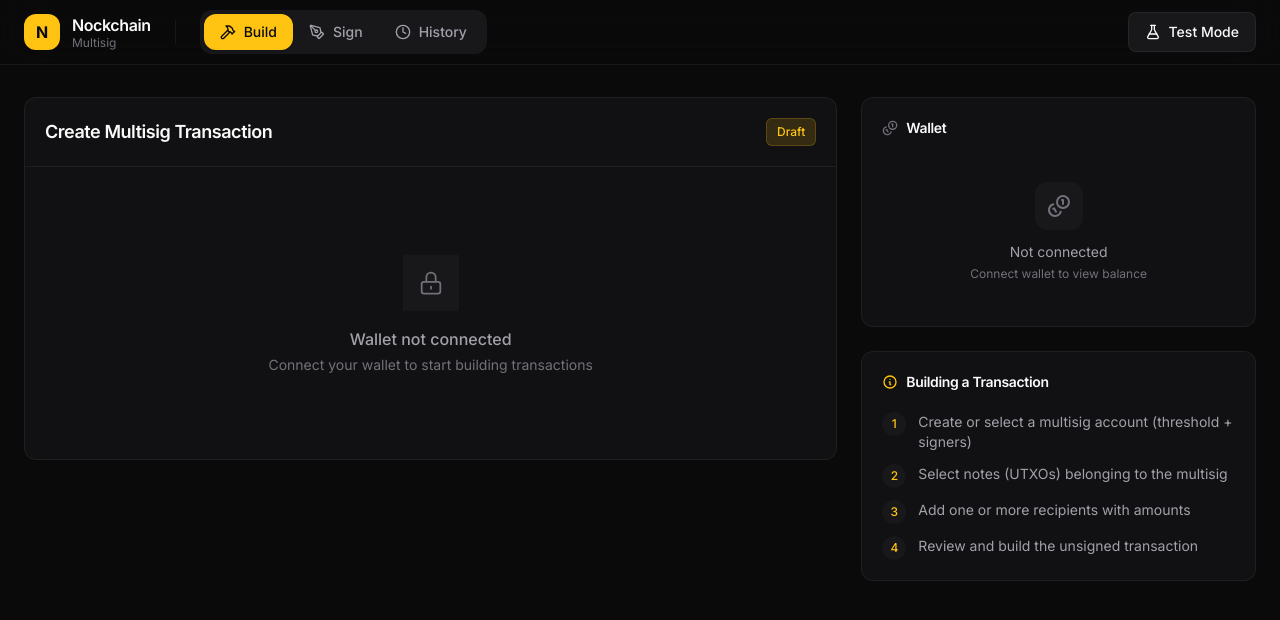
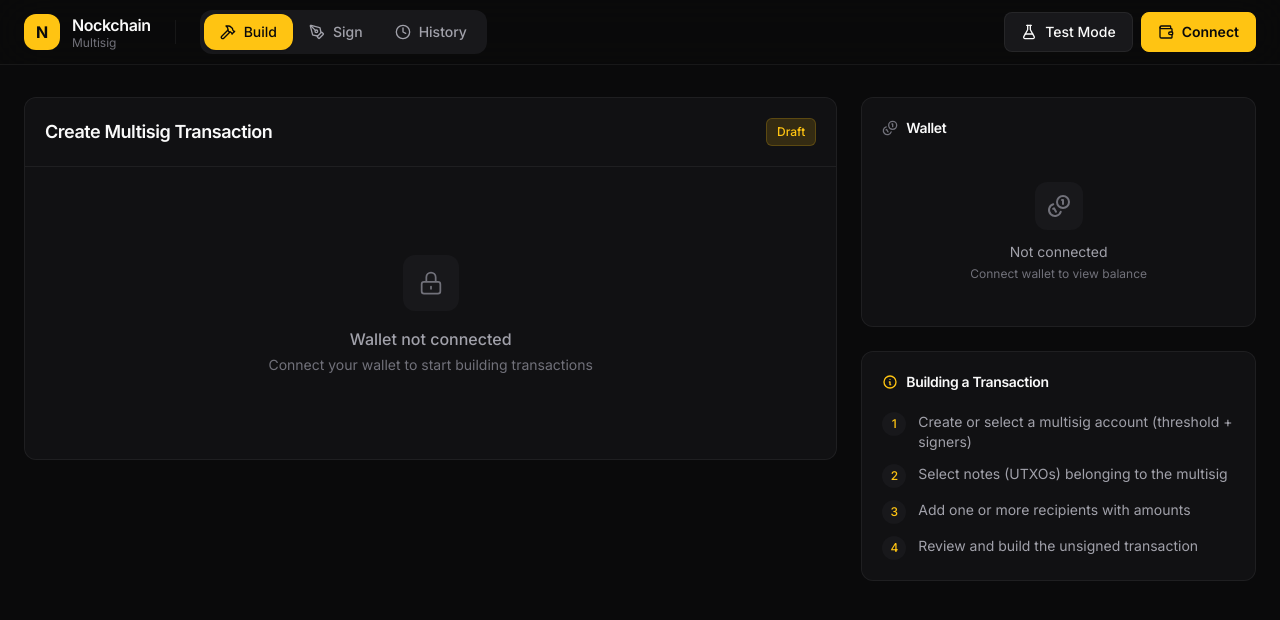
Before and after one commit to borngraced/nockbox-multisig, a React (Vite) app: page / in a window 1280 px wide. Shown: the top 620 px of the page. Built offline with nearby package versions, Linux system fonts and the light colour scheme; what @nockbox/iris-sdk would draw is missing.

Commit message:
show connect button anyways and always

```diff
--- a/src/features/transaction/transaction-builder.tsx
+++ b/src/features/transaction/transaction-builder.tsx
@@ -76,7 +76,7 @@ export function TransactionBuilder({
   if (!isConnected) {
     return (
       <div className="flex flex-col items-center justify-center py-16 text-center">
-        <div className="h-14 w-14 bg-tertiary flex items-center justify-center mb-4">
+        <div className="h-14 w-14 bg-tertiary rounded-xl flex items-center justify-center mb-4">
           <svg
             className="h-7 w-7 text-muted"
             fill="none"
--- a/src/features/wallet/connect-wallet-button.tsx
+++ b/src/features/wallet/connect-wallet-button.tsx
@@ -48,7 +48,6 @@ export function ConnectWalletButton() {
         <FlaskConical className="h-4 w-4" />
         <span className="hidden md:inline">Test Mode</span>
       </Button>
-      {isExtensionInstalled() && (
       <Button
         onClick={connect}
         loading={isConnecting}
@@ -58,7 +57,6 @@ export function ConnectWalletButton() {
         <Wallet className="h-4 w-4" />
         <span className="hidden md:inline">{isConnecting ? "Connecting..." : "Connect"}</span>
       </Button>
-      )}
     </div>
   );
 }
```
Lines whose indentation alone changed are shown as unchanged.
